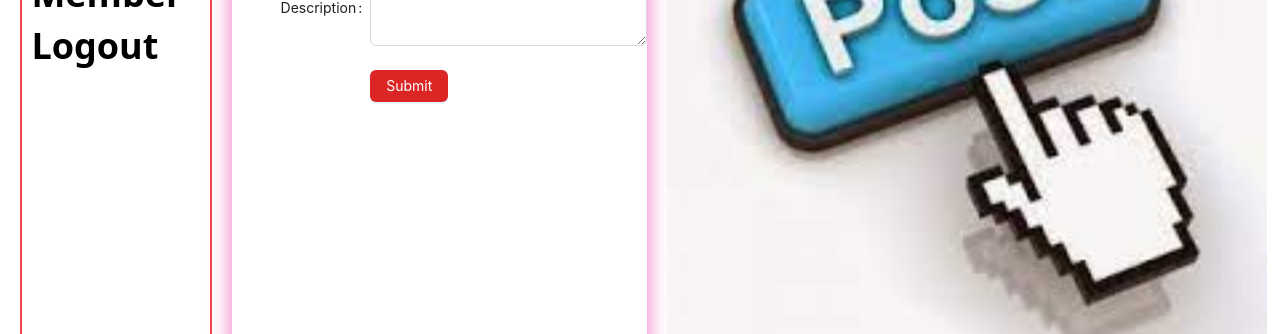
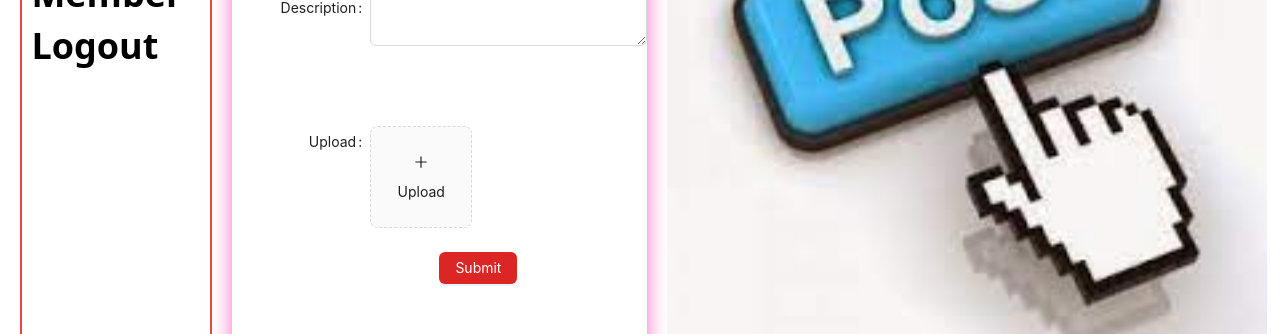
Before and after one commit to KISMAT1234/Donationproject, a React (Vite) app in the folder frontreact/: page /Mainpage/upload in a window 1280 px wide. Shown: the part 296-630 px from the top of the page. Built offline with nearby package versions, Linux system fonts and the light colour scheme; no server answers.

Commit message:
adding uplload file

```diff
--- a/frontreact/src/components/afterlogin/Upload.jsx
+++ b/frontreact/src/components/afterlogin/Upload.jsx
@@ -2,7 +2,8 @@ import axiosUrl from "../url/Axiosurl";
 import Topbar from "./bar/Top";
 import Leftbar from "./bar/Leftbar"
 import React from 'react';
-import { Button, Form, Input, InputNumber } from 'antd';
+import { PlusOutlined } from '@ant-design/icons';
+import { Button, Form, Input, InputNumber, Upload } from 'antd';
 import post from "../image/post.jpg"
 const layout = {
   labelCol: {
@@ -25,6 +26,13 @@ const validateMessages = {
   },
 };
 /* eslint-enable no-template-curly-in-string */
+
+const normFile = (e) => {
+  if (Array.isArray(e)) {
+    return e;
+  }
+  return e?.fileList;
+};
 
 const onFinish = (values) => {
   const data = values.user
@@ -104,10 +112,19 @@ const App = () => (
         offset: 8,
       }}
     >
-      <Button className="bg-red-600" type="primary" htmlType="submit">
+    </Form.Item>
+
+    <Form.Item label="Upload" valuePropName="fileList" getValueFromEvent={normFile}>
+      <Upload action="/upload.do" listType="picture-card">
+        <button style={{ border: 0, background: 'none' }} type="button">
+          <PlusOutlined />
+          <div style={{ marginTop: 8 }}>Upload</div>
+        </button>
+      </Upload>
+    </Form.Item>
+      <Button className="bg-red-600 flex ml-[50%]" type="primary" htmlType="submit">
         Submit
       </Button>
-    </Form.Item>
   </Form>
   <div className="">
       <img src={post} className="w-[600px] m-[20px]"/>
```
